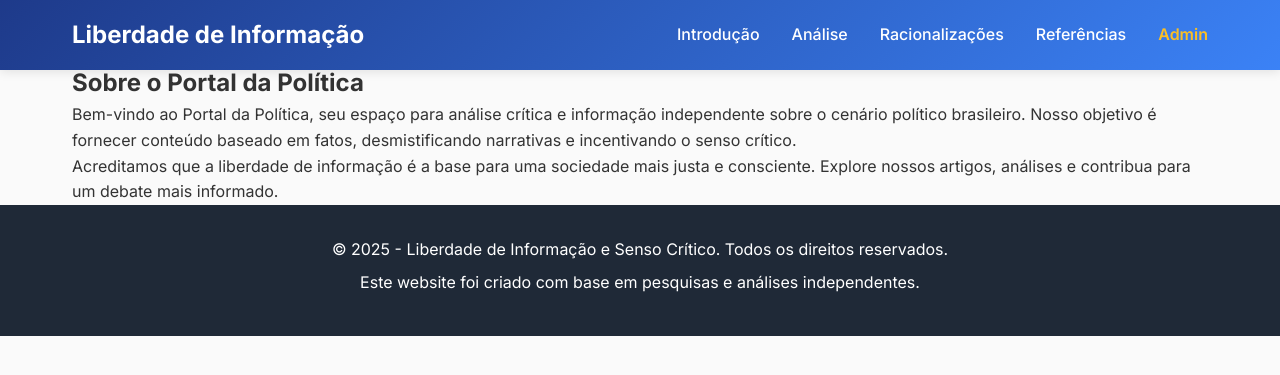
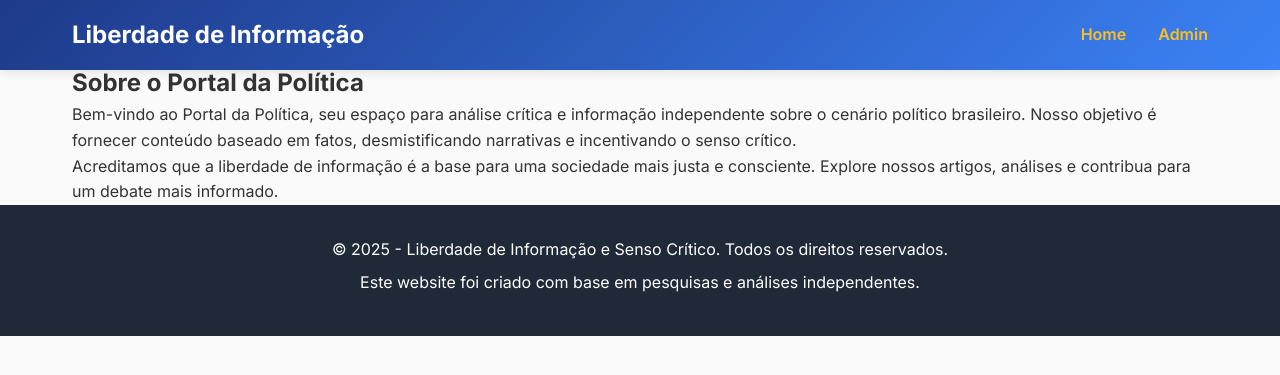
Before and after one commit to Ducifer01/PortalPolticia, a Python web app: template templates/index.html in a window 1280 px wide. Shown: the top 375 px of the page. Run offline with Jinja, Linux system fonts and the light colour scheme; the template is opened without the code that fills it, so the values that code supplies are empty.

Commit message:
Atualiza menu de navegação em base.html

```diff
--- a/templates/base.html
+++ b/templates/base.html
@@ -13,10 +13,7 @@
             <div class="nav-container">
                 <h1 class="nav-title"><a href="{{ url_for("index") }}" style="color: white; text-decoration: none;">Liberdade de Informação</a></h1>
                 <ul class="nav-menu">
-                    <li><a href="{{ url_for("index") }}#introducao">Introdução</a></li>
-                    <li><a href="{{ url_for("index") }}#analise">Análise</a></li>
-                    <li><a href="{{ url_for("index") }}#racionalizacoes">Racionalizações</a></li>
-                    <li><a href="{{ url_for("index") }}#referencias">Referências</a></li>
+                    <li><a href="{{ url_for("index") }}">Home</a></li>
                     <li><a href="{{ url_for("admin_dashboard") }}">Admin</a></li>
                 </ul>
             </div>
```
